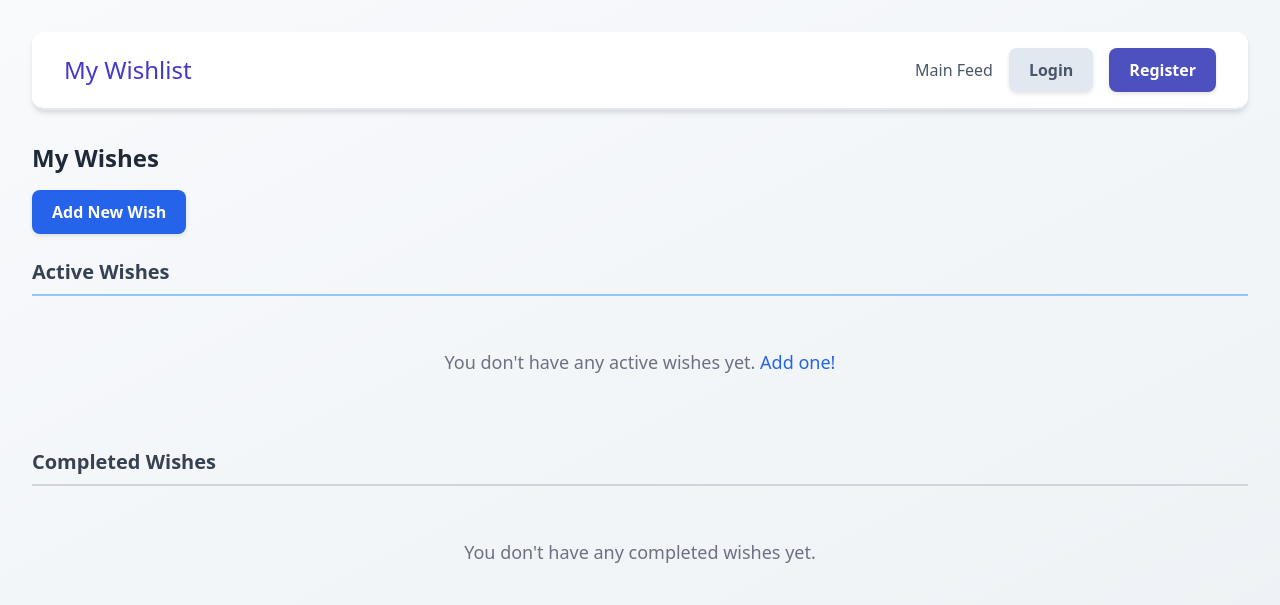
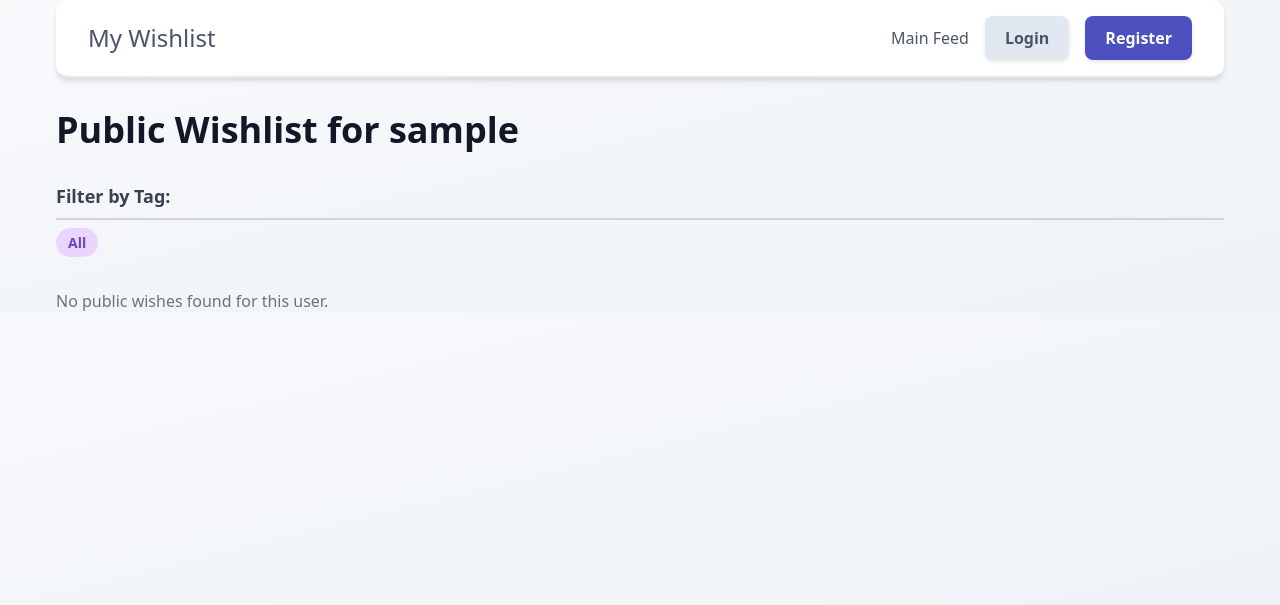
Before and after one commit to asechnaya/wishlist, a Django app: a page that uses wishes/templates/wishes/public_wish_list.html in a window 1280 px wide. Shown: the top 605 px of the page. Run offline with Django 5.2, Linux system fonts and the light colour scheme; tables that the repository leaves empty hold one stand-in row (values such as "Sample post"); some libraries are stand-ins or nearby versions.

Commit message:
- Enhanced `main_feed`, `public_wish_list`, and `public_wish_detail` views to only display wishes that have an associated

```diff
--- a/wishes/templates/wishes/public_wish_list.html
+++ b/wishes/templates/wishes/public_wish_list.html
@@ -1,80 +1,69 @@
-<!-- wishes/templates/wishes/wish_list.html -->
-{% extends 'base.html' %}
+<!DOCTYPE html>
+<html lang="en">
+<head>
+    <meta charset="UTF-8">
+    <meta name="viewport" content="width=device-width, initial-scale=1.0">
+    <title>Public Wishlist</title>
+</head>
+<body class="bg-gray-100 font-sans text-gray-800">
+    {% extends 'base.html' %}
 
-{% block title %}My Wishlist{% endblock %}
+    {% block content %}
+    <div class="flex items-center justify-between mb-8 flex-wrap gap-4">
+        <h1 class="text-3xl sm:text-4xl font-extrabold text-gray-900 leading-tight">Public Wishlist for {{ owner.username }}</h1>
+        {% if is_owner %}
+            <a href="{% url 'wish_list' %}" class="button button-primary whitespace-nowrap">
+                <span class="inline-block align-middle">
+                    Go to My Private List
+                </span>
+            </a>
+        {% endif %}
+    </div>
 
-{% block content %}
-    <h2 class="text-2xl font-bold text-gray-800 mb-4">My Wishes</h2>
-    <p class="mb-6 flex flex-col sm:flex-row space-y-2 sm:space-y-0 sm:space-x-4">
-        <a href="{% url 'add_wish' %}" class="button bg-blue-600 hover:bg-blue-700">Add New Wish</a>
-        {% if user.is_authenticated %}
-            <a href="{% url 'public_wish_list' user.username %}" class="button bg-gray-500 hover:bg-gray-600">View My Public Wishlist</a>
-        {% endif %}
-    </p>
+    {# Filter section #}
+    <div class="mb-8">
+        <h3 class="text-lg font-semibold text-gray-700 mb-2 border-b-2 border-gray-300 pb-2">Filter by Tag:</h3>
+        <div class="flex flex-wrap gap-2">
+            <a href="{% url 'public_wish_list' owner.username %}" class="tag-link {% if not selected_tag %}bg-indigo-600 text-white{% endif %}">All</a>
+            {% for tag in tags %}
+                <a href="{% url 'public_wish_list' owner.username %}?tag={{ tag.name }}" class="tag-link {% if selected_tag == tag.name %}bg-indigo-600 text-white{% endif %}">{{ tag.name }}</a>
+            {% endfor %}
+        </div>
+    </div>
 
-    <h3 class="text-xl font-semibold text-gray-700 mb-3 border-b-2 border-blue-300 pb-2">Active Wishes</h3>
-    <div class="grid grid-cols-1 sm:grid-cols-2 md:grid-cols-3 gap-6 mb-8">
-        {% if active_wishes %}
-            {% for wish in active_wishes %}
-                <div class="wish-card transform hover:scale-105 transition-transform duration-200 ease-in-out p-4">
-                    {% if wish.image %}
-                        <img src="{{ wish.image.url }}" alt="{{ wish.title }}" class="w-full h-48 object-cover rounded-md mb-3 border border-gray-200">
-                    {% else %}
-                        <div class="w-full h-48 bg-gray-200 flex items-center justify-center text-gray-500 text-sm rounded-md mb-3 border border-gray-200">
-                            No Image
+    {# Wishes grid section #}
+    {% if wishes %}
+        <div class="grid grid-cols-1 sm:grid-cols-2 md:grid-cols-3 lg:grid-cols-4 gap-6">
+            {% for wish in wishes %}
+                <div class="wish-card flex flex-col">
+                    <a href="{% url 'public_wish_detail' owner.username wish.pk %}" class="block overflow-hidden">
+                        {% if wish.image %}
+                            <img src="{{ wish.image.url }}" alt="{{ wish.title }}" class="w-full h-48 sm:h-56 object-cover rounded-t-xl transition-transform duration-300 hover:scale-105">
+                        {% else %}
+                            <div class="w-full h-48 sm:h-56 bg-gray-200 rounded-t-xl flex items-center justify-center text-gray-500">No Image</div>
+                        {% endif %}
+                    </a>
+                    <div class="p-4 flex-grow flex flex-col justify-between">
+                        <div>
+                            <h3 class="text-xl font-bold text-gray-900 mb-2">
+                                <a href="{% url 'public_wish_detail' owner.username wish.pk %}" class="hover:text-indigo-700">
+                                    {{ wish.title }}
+                                </a>
+                            </h3>
+                            <p class="text-sm text-gray-600 mb-2">Price: {% if wish.price %}{{ wish.price }}{% else %}N/A{% endif %}</p>
                         </div>
-                    {% endif %}
-                    <div class="wish-card-content p-0">
-                        <h3 class="text-lg font-semibold mb-1 leading-tight">
-                            <a href="{% url 'wish_detail' wish.pk %}">{{ wish.title }}</a>
-                        </h3>
-                        {# ИЗМЕНЕНО: Отображаем цену с валютой #}
-                        <p class="text-sm text-gray-600 mb-2">Price: {% if wish.price %}{{ wish.price }} {{ wish.currency }}{% else %}N/A{% endif %}</p>
-                        {% if wish.tags.all %}
-                            <div class="flex flex-wrap gap-1 mt-auto">
-                                {% for tag in wish.tags.all %}
-                                    <a href="{% url 'wish_list' %}?tag={{ tag.name }}" class="tag-link"><span>{{ tag.name }}</span></a>
-                                {% endfor %}
-                            </div>
-                        {% endif %}
+                        <div class="mt-4 flex flex-wrap gap-1">
+                            {% for tag in wish.tags.all %}
+                                <a href="{% url 'public_wish_list' owner.username %}?tag={{ tag.name }}" class="tag-link hover:bg-purple-400">{{ tag.name }}</a>
+                            {% endfor %}
+                        </div>
                     </div>
                 </div>
             {% endfor %}
-        {% else %}
-            <p class="col-span-full text-center text-gray-500 text-lg py-10">You don't have any active wishes yet. <a href="{% url 'add_wish' %}" class="text-blue-600 hover:underline">Add one!</a></p>
-        {% endif %}
-    </div>
-
-    <h3 class="text-xl font-semibold text-gray-700 mb-3 border-b-2 border-gray-300 pb-2">Completed Wishes</h3>
-    <div class="grid grid-cols-1 sm:grid-cols-2 md:grid-cols-3 gap-6">
-        {% if completed_wishes %}
-            {% for wish in completed_wishes %}
-                <div class="wish-card opacity-70 line-through transform hover:scale-105 transition-transform duration-200 ease-in-out p-4">
-                    {% if wish.image %}
-                        <img src="{{ wish.image.url }}" alt="{{ wish.title }}" class="w-full h-48 object-cover rounded-md mb-3 border border-gray-200">
-                    {% else %}
-                        <div class="w-full h-48 bg-gray-200 flex items-center justify-center text-gray-500 text-sm rounded-md mb-3 border border-gray-200">
-                            No Image
-                        </div>
-                    {% endif %}
-                    <div class="wish-card-content p-0">
-                        <h3 class="text-lg font-semibold mb-1 leading-tight">
-                            <a href="{% url 'wish_detail' wish.pk %}">{{ wish.title }}</a>
-                        </h3>
-                        {# ИЗМЕНЕНО: Отображаем цену с валютой #}
-                        <p class="text-sm text-gray-600 mb-2">Price: {% if wish.price %}{{ wish.price }} {{ wish.currency }}{% else %}N/A{% endif %}</p>
-                        {% if wish.tags.all %}
-                            <div class="flex flex-wrap gap-1 mt-auto">
-                                {% for tag in wish.tags.all %}
-                                    <a href="{% url 'wish_list' %}?tag={{ tag.name }}" class="tag-link"><span>{{ tag.name }}</span></a>
-                                {% endfor %}
-                            </div>
-                        {% endif %}
-                    </div>
-                </div>
-            {% endfor %}
-        {% else %}
-            <p class="col-span-full text-center text-gray-500 text-lg py-10">You don't have any completed wishes yet.</p>
-        {% endif %}
-    </div>
-{% endblock %}
+        </div>
+    {% else %}
+        <p class="text-gray-500">No public wishes found for this user.</p>
+    {% endif %}
+    {% endblock %}
+</body>
+</html>
```
Also changed, not shown: wishes/templates/wishes/edit_wish.html (+32 -16 lines), wishes/templates/wishes/public_wish_detail.html (+47 -82 lines).
